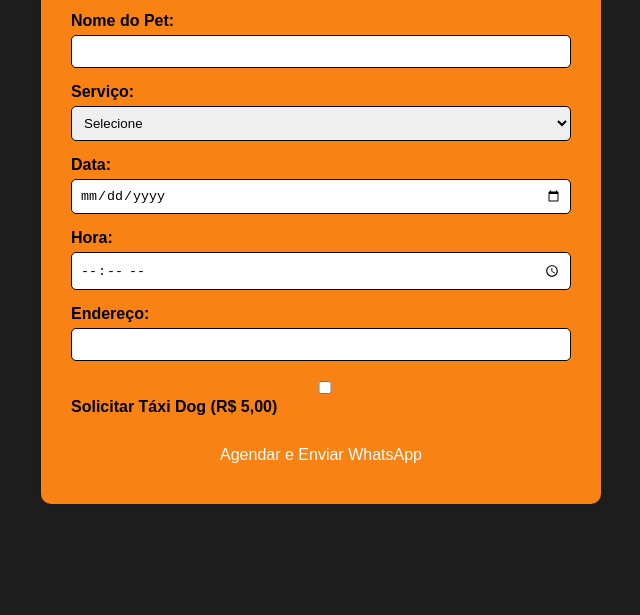
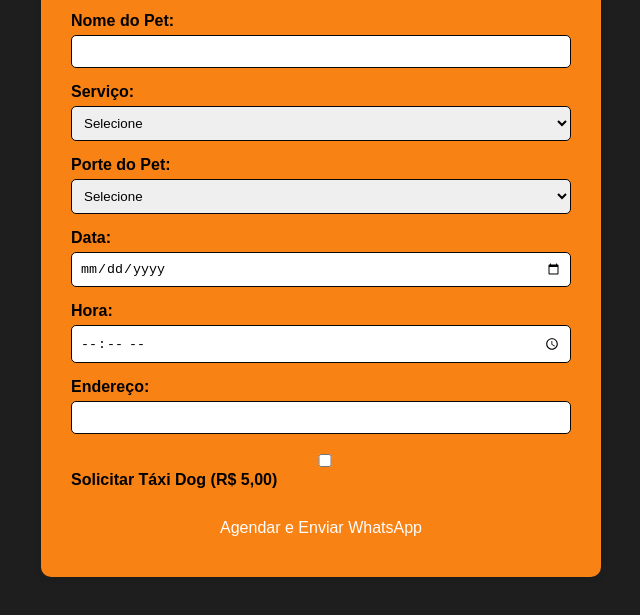
Before and after one commit to Agendamento-per/Petshop, a plain HTML site: page index.html in a window 1280 px wide. Shown: the part 219-834 px from the top of the page, without its empty margins (319-959 px from the left). Before the commit the page ends 800 px from the top, so only its background shows below. Drawn offline with Linux system fonts and the light colour scheme.

Commit message:
Add files via upload

```diff
--- a/index.html
+++ b/index.html
@@ -27,6 +27,15 @@
         <option value="Consulta">Consulta</option>
       </select>
 
+<!-- Porte do Pet (sempre visível) -->
+<label for="porte">Porte do Pet:</label>
+<select id="porte" required>
+  <option value="">Selecione</option>
+  <option value="Pequeno">Pequeno</option>
+  <option value="Médio">Médio</option>
+  <option value="Grande">Grande</option>
+</select>
+
       <!-- Tipo de Tosa (aparece apenas quando Tosa for selecionado) -->
       <div id="tiposTosa" style="display: none;">
         <label for="tipoTosa">Tipo de Tosa:</label>
@@ -39,7 +48,7 @@
           <option value="Higiênica">Higiênica</option>
         </select>
       </div>
-
+ <!-- porte do pet (aparece apenas quando Tosa for selecionado) -->
       <label for="data">Data:</label>
       <input type="date" id="data" required>
 
```
